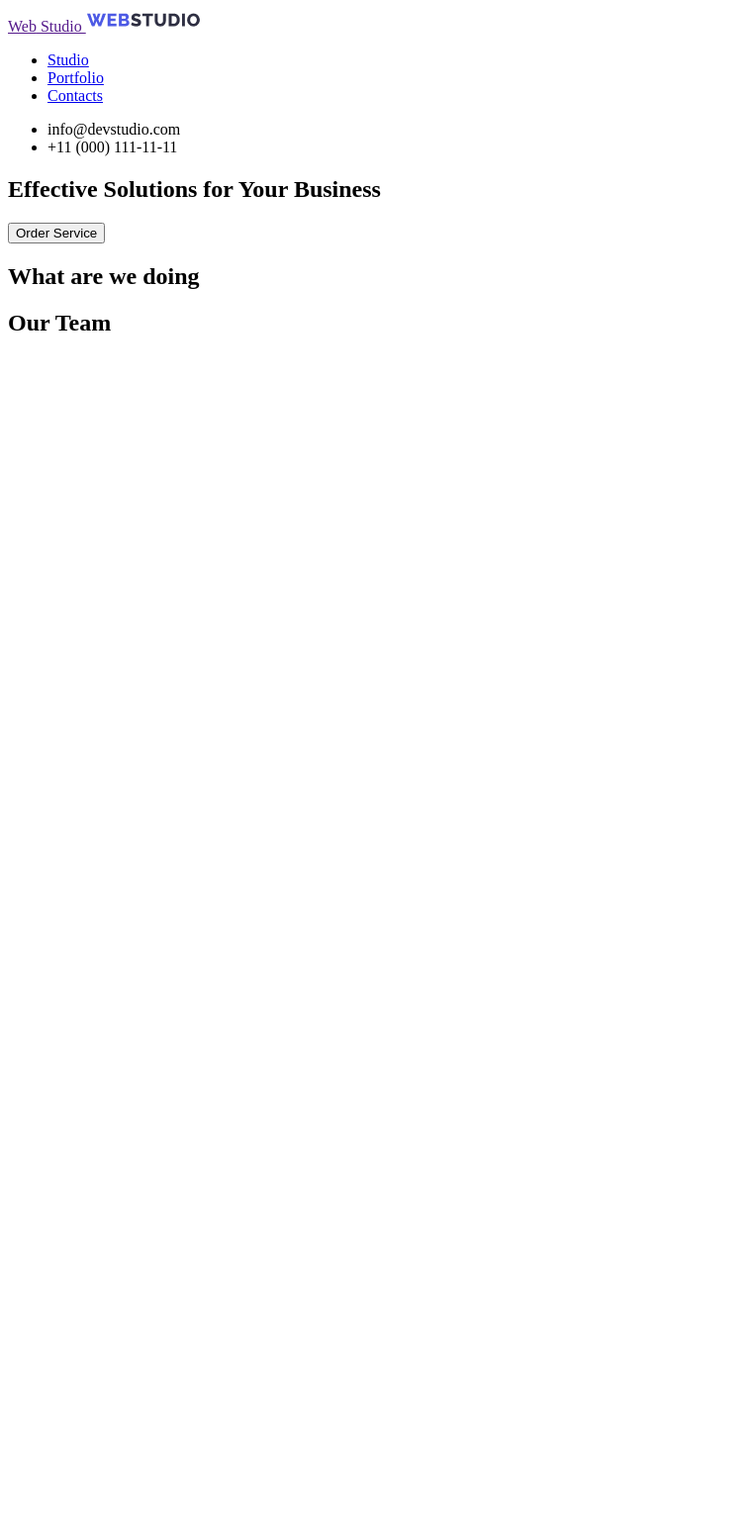
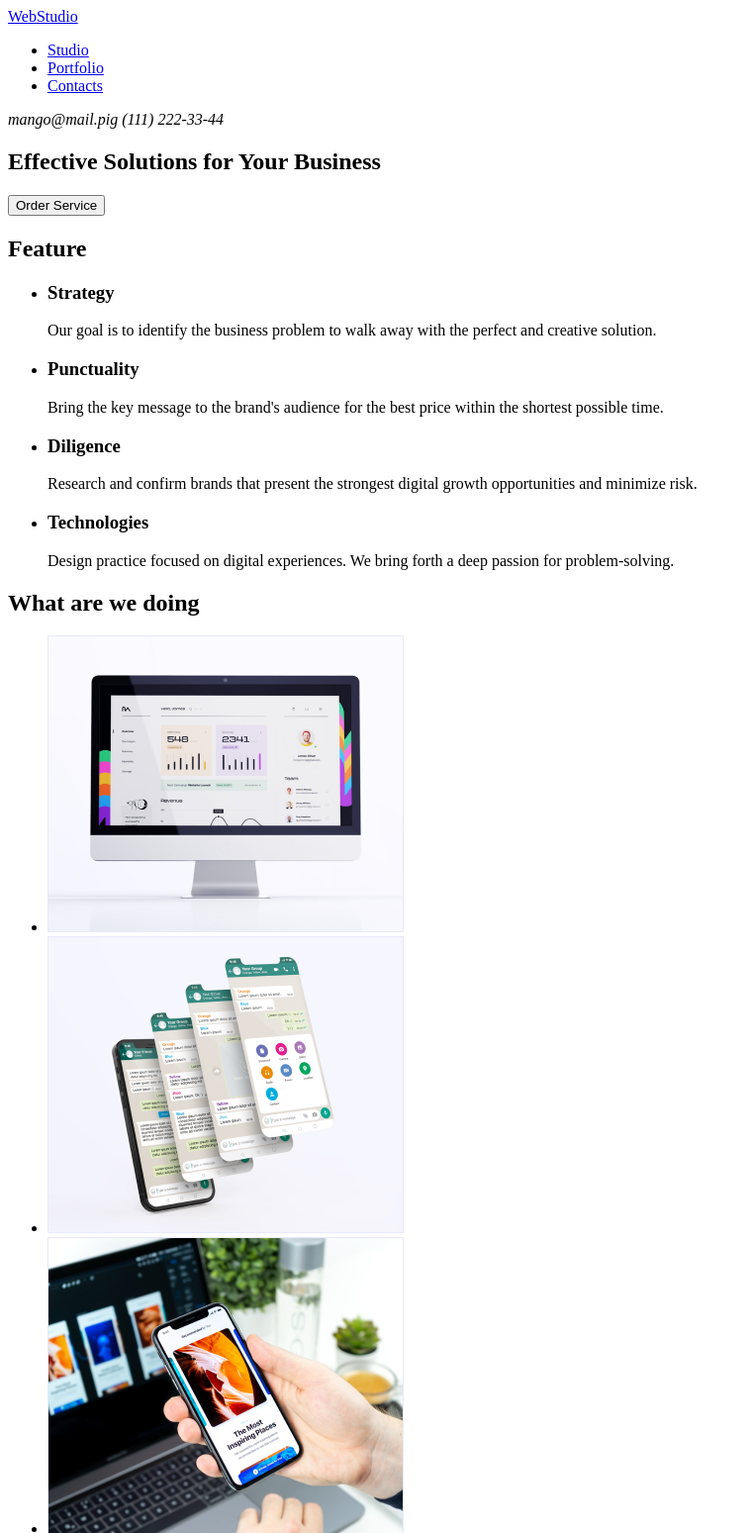
Before and after one commit to Volodymyr-Synhaievskyi/hw-01, a plain HTML site: page index.html in a window 1280 px wide. Shown: the top 1549 px of the page at 99% size, without its empty margins (0-759 px from the left). Before the commit the page ends 800 px from the top, so only its background shows below. Drawn offline with Linux system fonts and the light colour scheme.

Commit message:
12.08dz1
dz1

```diff
--- a/index.html
+++ b/index.html
@@ -9,12 +9,9 @@
   </head>
   <body>
     <!--Header-->
-    <header>
+    <header id="WebStudio">
       <nav>
-        <a href="">
-          <span>Web</span> Studio
-          <img src="images/logo.png" alt="WEBSTUDIO LOGO"
-        /></a>
+        <a href="#WebStudio"> <span>Web</span>Studio </a>
         <ul>
           <li>
             <a href="#Our Team">Studio</a>
@@ -27,11 +24,8 @@
           </li>
         </ul>
       </nav>
-      <!--Контактні дані-->
-      <ul id="Contacts">
-        <li>info@devstudio.com</li>
-        <li>+11 (000) 111-11-11</li>
-      </ul>
+      <!--Contacts-->
+      <address>mango@mail.pig (111) 222-33-44</address>
     </header>
     <main>
       <!--Hero section-->
@@ -41,18 +35,102 @@
       </section>
       <!--Feature section-->
       <section>
-        <h2></h2>
+        <h2>Feature</h2>
+        <ul>
+          <li>
+            <h3>Strategy</h3>
+            <p>
+              Our goal is to identify the business problem to walk away with the
+              perfect and creative solution.
+            </p>
+          </li>
+          <li>
+            <h3>Punctuality</h3>
+            <p>
+              Bring the key message to the brand's audience for the best price
+              within the shortest possible time.
+            </p>
+          </li>
+          <li>
+            <h3>Diligence</h3>
+            <p>
+              Research and confirm brands that present the strongest digital
+              growth opportunities and minimize risk.
+            </p>
+          </li>
+          <li>
+            <h3>Technologies</h3>
+            <p>
+              Design practice focused on digital experiences. We bring forth a
+              deep passion for problem-solving.
+            </p>
+          </li>
+        </ul>
       </section>
       <!--We doing section-->
       <section id="What are we doing">
         <h2>What are we doing</h2>
+        <ul>
+          <li>
+            <img
+              src="./images/Rectangle 71.png"
+              alt=""
+              width="360"
+              height="300"
+            />
+          </li>
+          <li>
+            <img
+              src="./images/Rectangle 71 (1).png"
+              alt=""
+              width="360"
+              height="300"
+            />
+          </li>
+          <li>
+            <img
+              src="./images/Rectangle 71 (2).png"
+              alt=""
+              width="360"
+              height="300"
+            />
+          </li>
+        </ul>
       </section>
       <!--Team section-->
       <section id="Our Team">
         <h2>Our Team</h2>
+        <ul>
+          <li>
+            <img src="./images/img.png" alt="" width="264" height="260" />
+            <h3>Mark Guerrero</h3>
+            <p>Product Designer</p>
+          </li>
+          <li>
+            <img src="./images/img (1).png" alt="" width="264" height="260" />
+            <h3>Tom Ford</h3>
+            <p>Frontend Developer</p>
+          </li>
+          <li>
+            <img src="./images/img (2).png" alt="" width="264" height="260" />
+            <h3>Camila Garcia</h3>
+            <p>Marketing</p>
+          </li>
+          <li>
+            <img src="./images/img (3).png" alt="" width="264" height="260" />
+            <h3>Daniel Wilson</h3>
+            <p>UI Designer</p>
+          </li>
+        </ul>
       </section>
     </main>
     <!--Footer-->
-    <footer></footer>
+    <footer>
+      <a href="./index.html">WebStudio</a>
+      <p>
+        Increase the flow of customers and sales for your business with digital
+        marketing & growth solutions.
+      </p>
+    </footer>
   </body>
 </html>
```
Also changed, not shown: images/Rectangle 71 (1).png (added), images/Rectangle 71 (2).png (added), images/Rectangle 71.png (added), images/img (1).png (added), images/img (2).png (added), images/img (3).png (added), images/img.png (added).
